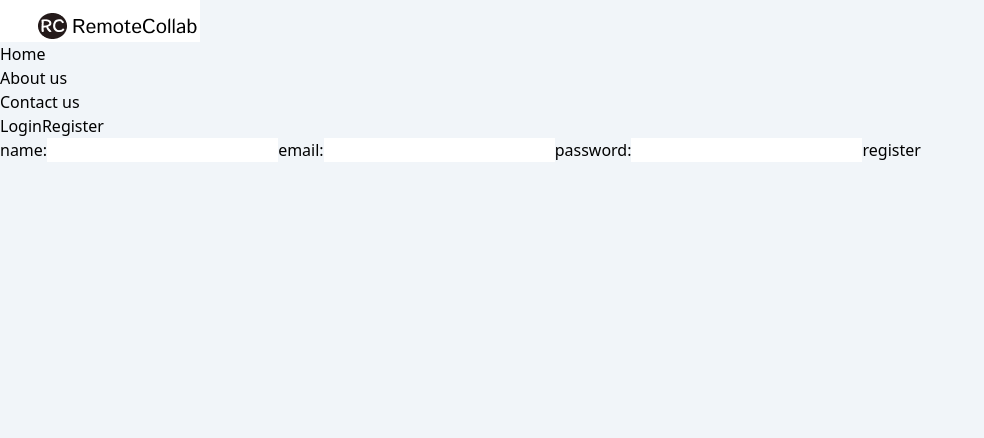
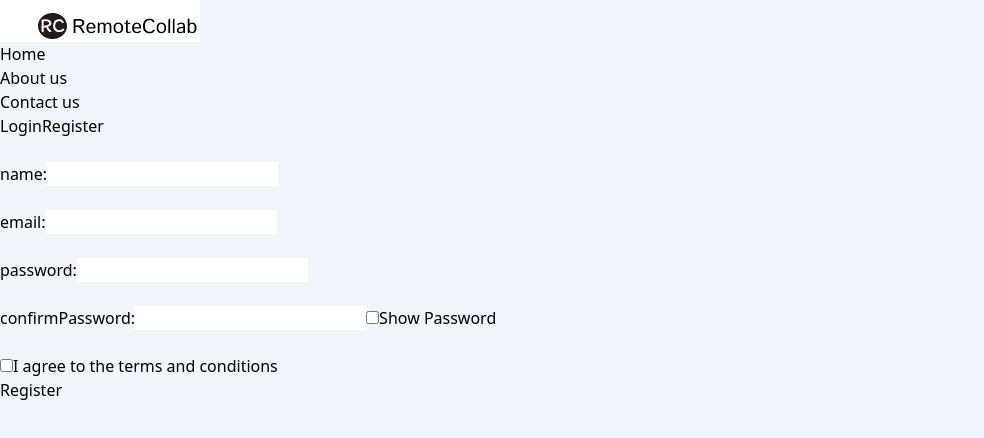
Before and after one commit to Gautam-10137/RemoteCollab, a React (Create React App) app in the folder client/: page /register in a window 1280 px wide. Shown: the top 438 px of the page, without its empty margins (0-984 px from the left). Built offline with nearby package versions, Linux system fonts and the light colour scheme.

Commit message:
register component completed

```diff
--- a/client/package.json
+++ b/client/package.json
@@ -11,7 +11,7 @@
     "react-dom": "^18.3.1",
     "react-redux": "^9.1.2",
     "react-router-dom": "^6.26.0",
-    "react-scripts": "5.0.1",
+    "react-scripts": "^5.0.1",
     "web-vitals": "^2.1.4"
   },
   "scripts": {
--- /dev/null
+++ b/client/src/components/auth/Login.js
@@ -0,0 +1,80 @@
+import { useState } from "react";
+import React from "react";
+
+
+const Login=()=>{
+
+
+
+  const[formData,setFormData]=useState({
+  name:"",
+  email:"",
+  password:"",
+  });
+
+  const handleInput=(e)=>{
+    const name=e.target.name;
+    const value=e.target.value;
+    setFormData((prevState) => ({ ...prevState, [name]: value }));
+  }
+
+  const handleSubmit=async(e)=>{
+    e.preventDefault();
+    if(formData.name && formData.email && formData.password){
+      alert("form submitted successfully!")
+    setFormData({
+      name:"",
+      email:"",
+      password:""
+    });
+  }
+    else {
+      alert("please fill the values!");
+    }
+
+
+    // const result=await fetch("http://localhost:5000/api/auth/register",{
+    //   method:"POST",
+    //   ContentType:'text/html'
+
+
+    // })
+
+  };
+
+   return (
+    <>
+    <form>
+    <label>name:</label>
+    <input
+    type="text"
+    value={formData.name}
+    onChange={handleInput}
+    name="name"
+    />
+
+<label>email:</label>
+    <input
+    type="email"
+    value={formData.email}
+    onChange={handleInput}
+    name="email"
+    />
+
+<label>password:</label>
+    <input
+    type="password"
+    value={formData.password}
+    onChange={handleInput}
+    name="password"
+    />
+
+
+    <button onClick={handleSubmit}>login</button>
+
+    </form>
+    </>
+   )
+}
+
+export default Login;
--- a/client/src/components/auth/Register.js
+++ b/client/src/components/auth/Register.js
@@ -1,79 +1,123 @@
 import { useState } from "react";
 import React from "react";
 
-const Register=()=>{
-
-
-
-  const[formData,setFormData]=useState({
-  name:"",
-  email:"",
-  password:"",
+const Register = () => {
+  const [formData, setFormData] = useState({
+    name: "",
+    email: "",
+    password: "",
+    confirmPassword: "",
   });
 
-  const handleInput=(e)=>{
-    const name=e.target.name;
-    const value=e.target.value;
+  const [isPasswordVisible, setIsPasswordVisible] = useState(false);
+
+  const handleInput = (e) => {
+    const name = e.target.name;
+    const value = e.target.value;
     setFormData((prevState) => ({ ...prevState, [name]: value }));
+  };
+
+  const handlePasswordVisibility = ()=> {
+    setIsPasswordVisible(!isPasswordVisible);
   }
 
-  const handleSubmit=async(e)=>{
+  const validateForm = ()=> {
+    const newErrors = {};
+    if(!formData.name)newErrors.name = "UserName is required";
+    if(!formData.email)newErrors.email = "Email is required";
+    // this below method is a regular expression to check email
+    if(!/\S+@\S+\.\S+/.test(formData.email))newErrors.email = "Email is invalid";
+    if(!formData.password)newErrors.password = "Password is required";
+    if(formData.password !== formData.confirmPassword) newErrors.confirmPassword = "Password don not match";
+    return newErrors;
+  };
+
+  const handleSubmit = async (e) => {
     e.preventDefault();
-    if(formData.name && formData.email && formData.password){
-      alert("form submitted successfully!")
+    const formErrors = validateForm();
+    if (Object.keys(formErrors).length === 0) {
+        alert("Form Submitted Successfully!");
+        // here need to write a code to send the data to backend and after that
         setFormData({
-      name:"",
-      email:"",
-      password:""
+          name: "",
+          email: "",
+          password: "",
+          confirmPassword: "",
       });
+      setIsPasswordVisible(false);
+      // reset function is used only when onSubmit is applied on form, only to remove clicked checkbox value
+      e.target.reset();
+
+    } else {
+      // converte the object into string
+      alert(JSON.stringify(formErrors));
     }
-    else {
-      alert("please fill the values!");
-    }
-
 
     // const result=await fetch("http://localhost:5000/api/auth/register",{
     //   method:"POST",
     //   ContentType:'text/html'
-
-
     // })
-
   };
 
   return (
     <>
-    <form>
+      <form onSubmit={handleSubmit}>
+        <br></br>
         <label>name:</label>
         <input
           type="text"
+          name="name"
           value={formData.name}
           onChange={handleInput}
-    name="name"
         />
-
+<br></br>
+<br></br>
         <label>email:</label>
         <input
           type="email"
+          name="email"
           value={formData.email}
           onChange={handleInput}
-    name="email"
+        />
+<br></br>
+<br></br>
+        <label>password:</label>
+        <input
+          type={isPasswordVisible ? "text" : "password"}
+          name="password"
+          value={formData.password}
+          onChange={handleInput}
+        />
+<br></br>
+<br></br>
+        <label> confirmPassword:</label>
+        <input
+          type={isPasswordVisible ? "text" : "password"}
+          name="confirmPassword"
+          value={formData.confirmPassword}
+          onChange={handleInput}
         />
 
-<label>password:</label>
+        <label>
           <input
-    type="password"
-    value={formData.password}
-    onChange={handleInput}
-    name="password"
+           type="checkbox"
+           checked={isPasswordVisible}
+            onChange={handlePasswordVisibility}
           />
-
-
-    <button onClick={handleSubmit}>register</button>
-
+          Show Password
+        </label>
+<br></br>
+<br></br>
+        <label>
+          <input
+          type="checkbox" required />
+          I agree to the terms and conditions
+        </label>
+<br></br>
+        <button type="submit">Register</button>
       </form>
     </>
-   )
-}
+  );
+};
 
 export default Register;
```
Also changed, not shown: 1 other file (tests, documents, lock files or other folders). Lines whose indentation alone changed are shown as unchanged.
